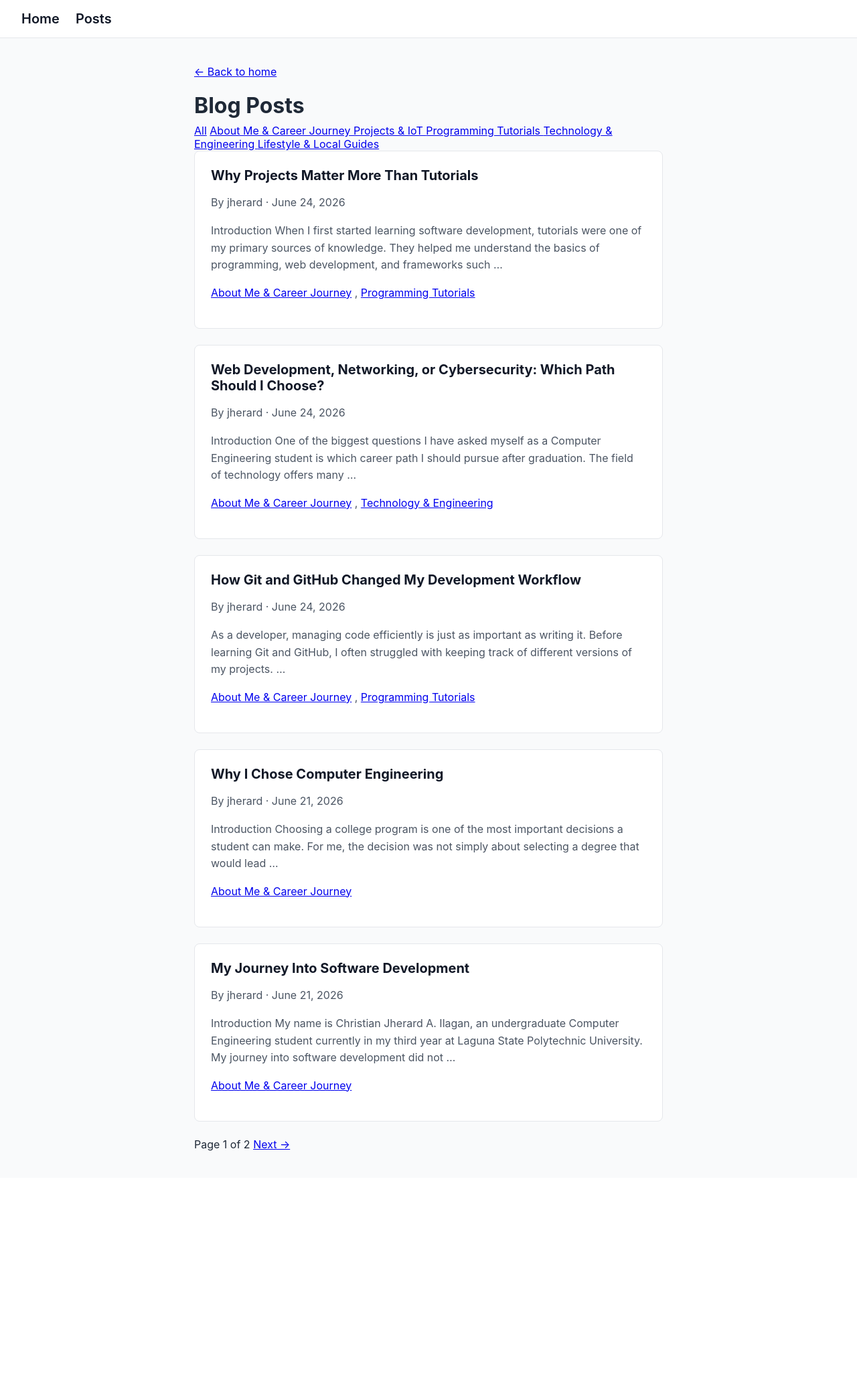
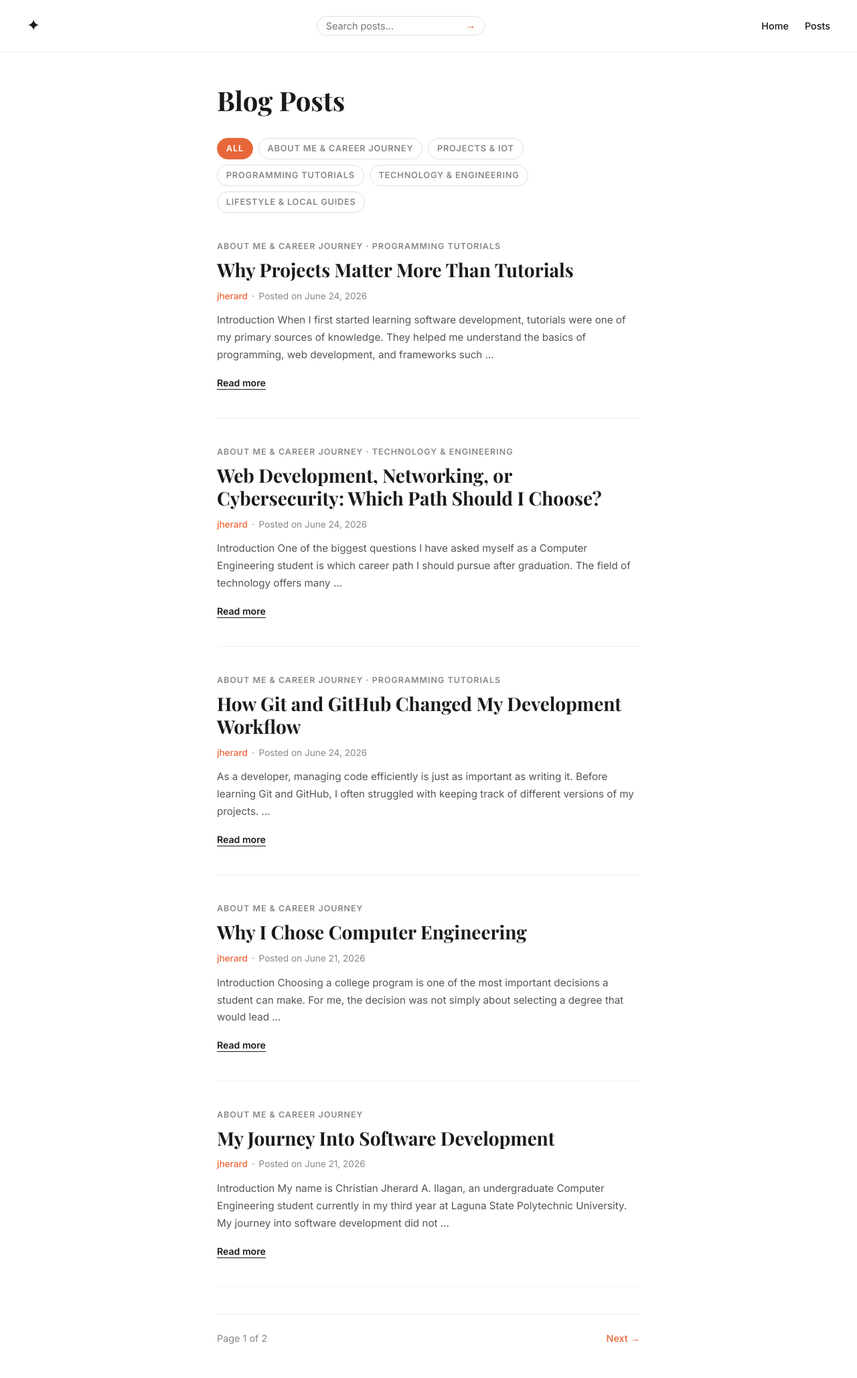
Before and after one commit to cjilagan/blog-with-cms, a Django app: page /posts/ in a window 1280 px wide. Shown: the whole page at 67% size. Before the commit the page ends 1719 px from the top, so only its background shows below. Run offline with Django 5.2, Linux system fonts and the light colour scheme; data comes from the database, SQL or seed files in the repository; some libraries are stand-ins or nearby versions.

Commit message:
search bar and styling

```diff
--- a/posts/templates/posts/base.html
+++ b/posts/templates/posts/base.html
@@ -1,18 +1,26 @@
 {% load static %}
 <!DOCTYPE html>
-<html>
+<html lang="en">
 <head>
+    <meta charset="UTF-8">
+    <meta name="viewport" content="width=device-width, initial-scale=1.0">
     <title>{% block title %}My Blog{% endblock %}</title>
+    <link rel="preconnect" href="https://fonts.googleapis.com">
+    <link href="https://fonts.googleapis.com/css2?family=Playfair+Display:wght@700&family=Inter:wght@400;500;600&display=swap" rel="stylesheet">
     <link rel="stylesheet" href="{% static 'css/style.css' %}">
 </head>
 <body>
-
-    {% block navigation %}
     <nav>
-        <a href="{% url 'home' %}">Home</a>
-        <a href="{% url 'post_list' %}">Posts</a>
+        <a href="{% url 'home' %}" class="nav-logo">✦</a>
+        <form action="{% url 'search' %}" method="get" class="search-form">
+            <input type="text" name="q" placeholder="Search posts..." value="{{ request.GET.q }}">
+            <button type="submit">→</button>
+        </form>
+        <div class="nav-links">
+            <a href="{% url 'home' %}">Home</a>
+            <a href="{% url 'post_list' %}">Posts</a>
+        </div>
     </nav>
-    {% endblock %}
 
     <main>
         {% block content %}
--- a/posts/templates/posts/partials/post_items.html
+++ b/posts/templates/posts/partials/post_items.html
@@ -1,17 +1,24 @@
 {% for post in posts %}
     <article>
-        <h2>
-            <a href="{% url 'post_detail' post.slug %}">{{ post.title }}</a>
-        </h2>
-        <p>By {{ post.author }} · {{ post.created_at|date:"F j, Y" }}</p>
-        <p>{{ post.content|striptags|truncatewords:30 }}</p>
-        <p>
+        <span class="post-category">
             {% for category in post.categories.all %}
                 <a href="{% url 'category_detail' category.slug %}">{{ category.name }}</a>
-                {% if not forloop.last %}, {% endif %}
+                {% if not forloop.last %} · {% endif %}
             {% endfor %}
-        </p>
+        </span>
+
+        <h2><a href="{% url 'post_detail' post.slug %}">{{ post.title }}</a></h2>
+
+        <div class="post-meta">
+            <a href="#">{{ post.author }}</a>
+            <span>·</span>
+            <span>Posted on {{ post.created_at|date:"F j, Y" }}</span>
+        </div>
+
+        <p class="post-excerpt">{{ post.content|striptags|truncatewords:30 }}</p>
+
+        <a href="{% url 'post_detail' post.slug %}" class="read-more">Read more</a>
     </article>
 {% empty %}
-    <p>No published posts yet.</p>
+    <p class="empty-state">No published posts yet.</p>
 {% endfor %}
--- a/posts/templates/posts/post_list.html
+++ b/posts/templates/posts/post_list.html
@@ -3,15 +3,13 @@
 {% block title %}Blog Posts{% endblock %}
 
 {% block content %}
-<a href="{% url 'home' %}">← Back to home</a>
 <h1>Blog Posts</h1>
-<div>
-    <a href="{% url 'post_list' %}">All</a>
+
+<div class="category-filter">
+    <a href="{% url 'post_list' %}" {% if not current_category %}class="active"{% endif %}>All</a>
     {% for category in categories %}
         <a href="{% url 'category_detail' category.slug %}"
-           {% if current_category == category.slug %}
-               style="font-weight: bold; text-decoration: underline;"
-           {% endif %}>
+           {% if current_category == category.slug %}class="active"{% endif %}>
             {{ category.name }}
         </a>
     {% endfor %}
--- a/posts/urls.py
+++ b/posts/urls.py
@@ -5,4 +5,5 @@ urlpatterns = [
     path('', views.post_list, name='post_list'),
     path('category/<slug:slug>/', views.category_detail, name='category_detail'),
     path('<slug:slug>/', views.post_detail, name='post_detail'),
+    path('search/', views.search, name='search'),
 ]
--- a/posts/views.py
+++ b/posts/views.py
@@ -39,3 +39,14 @@ def category_detail(request, slug):
         'category': category,
         'page_obj': page_obj,
     })
+
+def search(request):
+    query = request.GET.get('q', '')
+    results = Post.objects.filter(
+        status='published',
+        title__icontains=query
+    ).order_by('-created_at') if query else Post.objects.none()
+    return render(request, 'posts/search.html', {
+        'results': results,
+        'query': query,
+    })
--- a/static/css/style.css
+++ b/static/css/style.css
@@ -1,63 +1,258 @@
-body {
-    font-family: -apple-system, BlinkMacSystemFont, 'Segoe UI', sans-serif;
-    background-color: #f9fafb;
-    color: #1f2937;
+* {
     margin: 0;
     padding: 0;
+    box-sizing: border-box;
 }
 
+body {
+    font-family: 'Inter', sans-serif;
+    background-color: #ffffff;
+    color: #1a1a1a;
+    line-height: 1.6;
+}
+
+
 nav {
-    background-color: #ffffff;
-    border-bottom: 1px solid #e5e7eb;
-    padding: 1rem 2rem;
     display: flex;
     align-items: center;
+    justify-content: space-between;
+    padding: 1.2rem 2.5rem;
+    border-bottom: 1px solid #e8e8e8;
+    position: sticky;
+    top: 0;
+    background: #ffffff;
+    z-index: 100;
+}
+
+.nav-logo {
+    font-size: 1.5rem;
+    color: #1a1a1a;
+    text-decoration: none;
+}
+
+.search-form {
+    display: flex;
+    align-items: center;
+    border: 1px solid #e0e0e0;
+    border-radius: 999px;
+    overflow: hidden;
+    padding: 0.3rem 0.8rem;
+    gap: 0.5rem;
+}
+
+.search-form input {
+    border: none;
+    outline: none;
+    font-size: 0.9rem;
+    font-family: 'Inter', sans-serif;
+    color: #1a1a1a;
+    width: 200px;
+    background: transparent;
+}
+
+.search-form button {
+    border: none;
+    background: none;
+    cursor: pointer;
+    font-size: 1rem;
+    color: #e8673a;
+}
+
+.nav-links {
+    display: flex;
     gap: 1.5rem;
 }
 
-nav a {
-    font-size: 1.25rem;
+.nav-links a {
+    text-decoration: none;
+    color: #1a1a1a;
+    font-size: 0.9rem;
+    font-weight: 500;
+}
+
+.nav-links a:hover {
+    color: #e8673a;
+}
+
+
+main {
+    max-width: 680px;
+    margin: 0 auto;
+    padding: 3rem 1.5rem;
+}
+
+
+article {
+    padding-bottom: 2.5rem;
+    margin-bottom: 2.5rem;
+    border-bottom: 1px solid #f0f0f0;
+}
+
+.post-category {
+    font-size: 0.78rem;
     font-weight: 600;
-    color: #111827;
+    text-transform: uppercase;
+    letter-spacing: 0.08em;
+    color: #888;
+    margin-bottom: 0.5rem;
+    display: block;
+}
+
+.post-category a {
+    color: #888;
     text-decoration: none;
 }
 
-main {
-    max-width: 700px;
-    margin: 0 auto;
-    padding: 2.5rem 1.5rem;
+.post-category a:hover {
+    color: #e8673a;
 }
 
-article {
-    background-color: #ffffff;
-    border: 1px solid #e5e7eb;
-    border-radius: 8px;
-    padding: 1.5rem;
-    margin-bottom: 1.5rem;
+article h2 {
+    font-family: 'Playfair Display', serif;
+    font-size: 1.75rem;
+    font-weight: 700;
+    line-height: 1.2;
+    margin-bottom: 0.75rem;
+    color: #1a1a1a;
 }
 
-h1 {
-    font-size: 2rem;
-    font-weight: 700;
-    margin-bottom: 0.5rem;
-}
-
-h2 {
-    font-size: 1.25rem;
-    margin: 0 0 0.5rem 0;
-}
-
-h2 a {
-    color: #111827;
+article h2 a {
+    color: inherit;
     text-decoration: none;
 }
 
-h2 a:hover {
-    color: #2563eb;
+article h2 a:hover {
+    color: #e8673a;
+}
+
+.post-meta {
+    display: flex;
+    align-items: center;
+    gap: 0.4rem;
+    font-size: 0.85rem;
+    color: #888;
+    margin-bottom: 0.75rem;
+}
+
+.post-meta a {
+    color: #e8673a;
+    text-decoration: none;
+    font-weight: 500;
+}
+
+.post-meta a:hover {
     text-decoration: underline;
 }
 
-p {
-    line-height: 1.6;
-    color: #4b5563;
+.post-excerpt {
+    color: #555;
+    font-size: 0.95rem;
+    line-height: 1.7;
+    margin-bottom: 1rem;
 }
+
+.read-more {
+    font-size: 0.88rem;
+    font-weight: 600;
+    color: #1a1a1a;
+    text-decoration: none;
+    border-bottom: 1px solid #1a1a1a;
+    padding-bottom: 1px;
+}
+
+.read-more:hover {
+    color: #e8673a;
+    border-color: #e8673a;
+}
+
+
+h1 {
+    font-family: 'Playfair Display', serif;
+    font-size: 2.5rem;
+    font-weight: 700;
+    margin-bottom: 2rem;
+    line-height: 1.2;
+}
+
+
+.pagination {
+    display: flex;
+    align-items: center;
+    justify-content: space-between;
+    margin-top: 2rem;
+    padding-top: 1.5rem;
+    border-top: 1px solid #f0f0f0;
+    font-size: 0.9rem;
+    color: #888;
+}
+
+.pagination a {
+    color: #e8673a;
+    text-decoration: none;
+    font-weight: 500;
+}
+
+.pagination a:hover {
+    text-decoration: underline;
+}
+
+
+.post-detail h1 {
+    font-family: 'Playfair Display', serif;
+    font-size: 2.5rem;
+    margin-bottom: 1rem;
+}
+
+.post-detail .post-meta {
+    margin-bottom: 2rem;
+}
+
+.post-detail .post-content {
+    font-size: 1.05rem;
+    line-height: 1.85;
+    color: #2a2a2a;
+}
+
+.back-link {
+    display: inline-block;
+    margin-bottom: 2rem;
+    font-size: 0.88rem;
+    color: #888;
+    text-decoration: none;
+}
+
+.back-link:hover {
+    color: #e8673a;
+}
+
+.category-filter {
+    display: flex;
+    flex-wrap: wrap;
+    gap: 0.5rem;
+    margin-bottom: 2.5rem;
+}
+
+.category-filter a {
+    font-size: 0.8rem;
+    font-weight: 600;
+    text-transform: uppercase;
+    letter-spacing: 0.06em;
+    color: #888;
+    text-decoration: none;
+    padding: 0.3rem 0.8rem;
+    border: 1px solid #e0e0e0;
+    border-radius: 999px;
+}
+
+.category-filter a:hover,
+.category-filter a.active {
+    color: #ffffff;
+    background-color: #e8673a;
+    border-color: #e8673a;
+}
+
+.empty-state {
+    color: #888;
+    font-size: 0.95rem;
+    padding: 2rem 0;
+}
```
Also changed, not shown: posts/templates/posts/search.html (added, +8 -0 lines).
